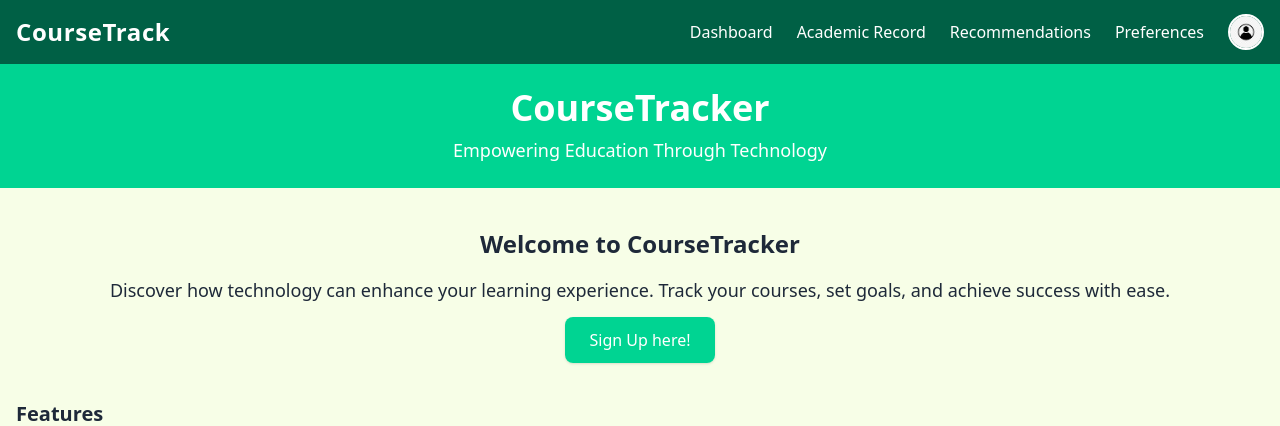
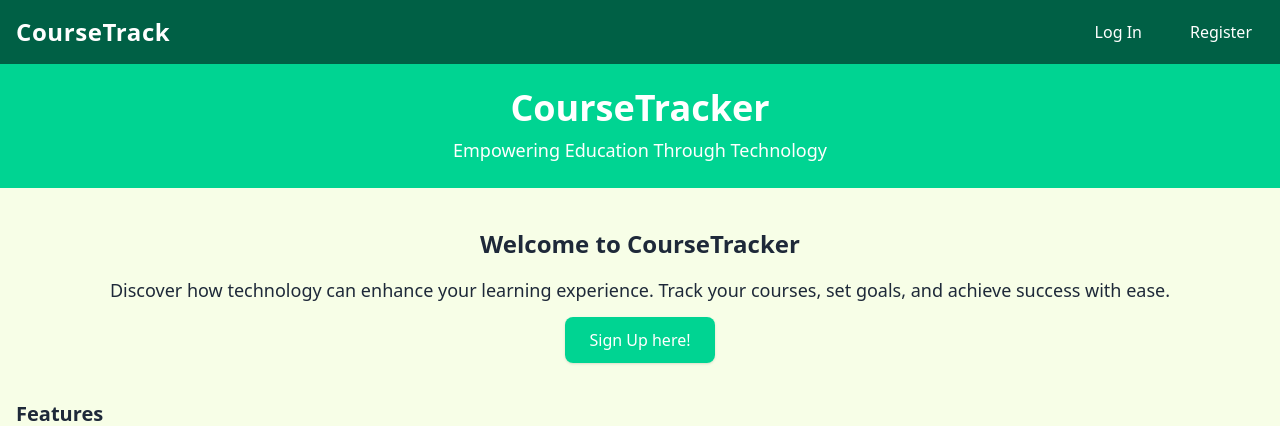
Before and after one commit to Brooklyn-STEAM/10047-Upgrading-Students-Schedules-Through-Goals-Aware-Suggestions, a Flask app: page / in a window 1280 px wide. Shown: the top 426 px of the page. Run offline with Flask 3, Linux system fonts and the light colour scheme.

Commit message:
navbar footer completed(2)

```diff
--- a/main.py
+++ b/main.py
@@ -1,5 +1,5 @@
 from flask import Flask, render_template, request, flash, redirect, abort
-from flask_login import LoginManager, login_user, current_user, logout_user, login_required
+from flask_login import LoginManager, login_user, current_user, logout_user, login_required, current_user
 
 import pymysql
 
@@ -25,6 +25,8 @@ class User:
         self.email = result['Email']
         self.address = result['Address']
         self.id = result['ID']
+        self.role = result['Role']
+
 
     def get_id(self):
         return str(self.id)
@@ -88,14 +90,93 @@ def login():
             role = result.get('Role')
 
             if role == 'student':
-                return redirect("/student_dashboard")
+                return redirect("/")
             elif role == 'counselor':
-                return redirect("/counselor_dashboard")
+                return redirect("/")
             else:
                 flash("Invalid role")
                 return redirect("/login")
 
     return render_template("login.html.jinja")
+
+@app.route("/register", methods=['GET', 'POST'])
+def register():
+    if request.method == 'POST':
+        name = request.form['name']
+        email = request.form['email']
+        password = request.form['password']
+        role = request.form['role']  # 'student' or 'counselor'
+
+
+        connection = connect_db()
+        cursor = connection.cursor()
+
+
+        # Check if user already exists
+        cursor.execute("SELECT * FROM `User` WHERE `Email` = %s", (email,))
+        existing_user = cursor.fetchone()
+
+
+        if existing_user:
+            flash("Email already registered")
+            cursor.close()
+            connection.close()
+            return redirect("/signup")
+
+
+        # Insert new user
+        cursor.execute(
+            "INSERT INTO `User` (Name, Email, Password, Role) VALUES (%s, %s, %s, %s)",
+            (name, email, password, role)
+        )
+        connection.commit()
+
+
+        # Get the new user's ID
+        user_id = cursor.lastrowid
+        cursor.close()
+        connection.close()
+
+
+        # Optional: create a StudentProfile if role is student
+        if role == 'student':
+            connection = connect_db()
+            cursor = connection.cursor()
+            cursor.execute(
+                "INSERT INTO `StudentProfile` (UserID, Name) VALUES (%s, %s)",
+                (user_id, name)
+            )
+            connection.commit()
+            cursor.close()
+            connection.close()
+
+
+        flash("Account created successfully! Please log in.")
+        return redirect("/login.html.jinja")
+
+
+    return render_template("register.html.jinja")
+
+#Dashboard for students.
+@app.route("/student/dashboard")
+@login_required
+def student_dashboard():
+    if current_user.role != "student":
+        return redirect("/theerror")
+
+    return render_template("student_dashboard.html.jinja")
+
+#dashboard for counselors.
+@app.route("/counselor/dashboard")
+@login_required
+def counselor_dashboard():
+    if current_user.role != "counselor":
+        return redirect("/theerror")
+
+    return render_template("counselor_dashboard.html.jinja")
+
+
+#404 error page
 @app.route("/theerror")
 def not_found():
     return render_template("404.html.jinja")
--- a/templates/components/navbar.html.jinja
+++ b/templates/components/navbar.html.jinja
@@ -9,34 +9,57 @@
 
       <!-- Right side (Desktop) -->
       <div class="hidden md:flex items-center ml-auto space-x-6">
-        <a href="/dashboard"
-         class="relative py-1 transition text-white
+        {% if current_user.is_authenticated %}
+        <!-- Dashboard -->
+        {% if current_user.role == 'student' %}
+        <a href="/student/dashboard" class="relative py-1 transition text-white
                after:content-[''] after:absolute after:left-1/2 after:-translate-x-1/2
                after:bottom-0 after:h-[2px] after:w-0 after:bg-green-200
                after:transition-all after:duration-300
                hover:after:w-full">Dashboard</a>
 
-        <a href=" /academicrecord"
-         class="relative py-1 transition text-white
+        <a href="/student/academicrecord" class="relative py-1 transition text-white
                after:content-[''] after:absolute after:left-1/2 after:-translate-x-1/2
                after:bottom-0 after:h-[2px] after:w-0 after:bg-green-200
                after:transition-all after:duration-300
                hover:after:w-full">Academic Record</a>
 
-        <a href="/recommendation"
-         class="relative py-1 transition text-white
+        <a href="/student/recommendation" class="relative py-1 transition text-white
                after:content-[''] after:absolute after:left-1/2 after:-translate-x-1/2
                after:bottom-0 after:h-[2px] after:w-0 after:bg-green-200
                after:transition-all after:duration-300
                hover:after:w-full">Recommendations</a>
 
-        <a href="/preference"
-         class="relative py-1 transition text-white
+        <a href="/student/preference" class="relative py-1 transition text-white
                after:content-[''] after:absolute after:left-1/2 after:-translate-x-1/2
                after:bottom-0 after:h-[2px] after:w-0 after:bg-green-200
                after:transition-all after:duration-300
                hover:after:w-full">Preferences</a>
+        {% else %}
+        <a href="/counselor/dashboard" class="relative py-1 transition text-white
+               after:content-[''] after:absolute after:left-1/2 after:-translate-x-1/2
+               after:bottom-0 after:h-[2px] after:w-0 after:bg-green-200
+               after:transition-all after:duration-300
+               hover:after:w-full">Dashboard</a>
 
+        <a href="/counselor/academicrecord" class="relative py-1 transition text-white
+               after:content-[''] after:absolute after:left-1/2 after:-translate-x-1/2
+               after:bottom-0 after:h-[2px] after:w-0 after:bg-green-200
+               after:transition-all after:duration-300
+               hover:after:w-full">Academic Record</a>
+
+        <a href="/counselor/recommendation" class="relative py-1 transition text-white
+               after:content-[''] after:absolute after:left-1/2 after:-translate-x-1/2
+               after:bottom-0 after:h-[2px] after:w-0 after:bg-green-200
+               after:transition-all after:duration-300
+               hover:after:w-full">Recommendations</a>
+
+        <a href="/counselor/preference" class="relative py-1 transition text-white
+               after:content-[''] after:absolute after:left-1/2 after:-translate-x-1/2
+               after:bottom-0 after:h-[2px] after:w-0 after:bg-green-200
+               after:transition-all after:duration-300
+               hover:after:w-full">Preferences</a>
+        {% endif %}
 
         <!-- Profile Dropdown -->
         <div class="relative">
@@ -46,14 +69,14 @@
 
           <div id="profileMenu"
             class="hidden absolute right-0 mt-2 w-40 bg-white text-gray-700 rounded-md shadow-lg py-2">
-            <a href="/profile" class="block px-4 py-2 hover:bg-gray-100">
-              My Profile
-            </a>
-            <a href="/logout" class="block px-4 py-2 hover:bg-gray-100">
-              Log Out
-            </a>
+            <a href="/profile" class="block px-4 py-2 hover:bg-gray-100">My Profile</a>
+            <a href="/logout" class="block px-4 py-2 hover:bg-gray-100">Log Out</a>
           </div>
         </div>
+        {% else %}
+        <a href="/login" class="py-1 px-3 rounded hover:bg-green-600 transition">Log In</a>
+        <a href="/register" class="py-1 px-3 rounded hover:bg-green-600 transition">Register</a>
+        {% endif %}
       </div>
 
       <!-- Mobile menu button -->
@@ -69,20 +92,28 @@
 
   <!-- Mobile Menu -->
   <div id="mobileMenu" class="hidden md:hidden bg-emerald-700 px-4 pb-4 space-y-2">
-    <a href="/" class="block hover:text-green-200">Home</a>
-    <a href="/dashboard" class="block hover:text-green-200">Dashboard</a>
-    <a href="/academicrecord" class="block hover:text-green-200">Academic Record</a>
-    <a href="/recommendation" class="block hover:text-green-200">Recommendations</a>
-    <a href="/preference" class="block hover:text-green-200">Preferences</a>
-
+    {% if current_user.is_authenticated %}
+    {% if current_user.role == 'student' %}
+    <a href="/student/dashboard" class="block hover:text-green-200">Dashboard</a>
+    <a href="/student/academicrecord" class="block hover:text-green-200">Academic Record</a>
+    <a href="/student/recommendation" class="block hover:text-green-200">Recommendations</a>
+    <a href="/student/preference" class="block hover:text-green-200">Preferences</a>
+    {% else %}
+    <a href="/counselor/dashboard" class="block hover:text-green-200">Dashboard</a>
+    <a href="/counselor/academicrecord" class="block hover:text-green-200">Academic Record</a>
+    <a href="/counselor/recommendation" class="block hover:text-green-200">Recommendations</a>
+    <a href="/counselor/preference" class="block hover:text-green-200">Preferences</a>
+    {% endif %}
     <hr class="border-emerald-600">
-
     <a href="/profile" class="block hover:text-green-200">My Profile</a>
     <a href="/logout" class="block hover:text-green-200">Log Out</a>
+    {% else %}
+    <a href="/login" class="block hover:text-green-200">Log In</a>
+    <a href="/register" class="block hover:text-green-200">Register</a>
+    {% endif %}
   </div>
 </nav>
 
-<!-- Scripts -->
 <script>
   const profileBtn = document.getElementById("profileBtn");
   const profileMenu = document.getElementById("profileMenu");
```
Lines whose indentation alone changed are shown as unchanged.
